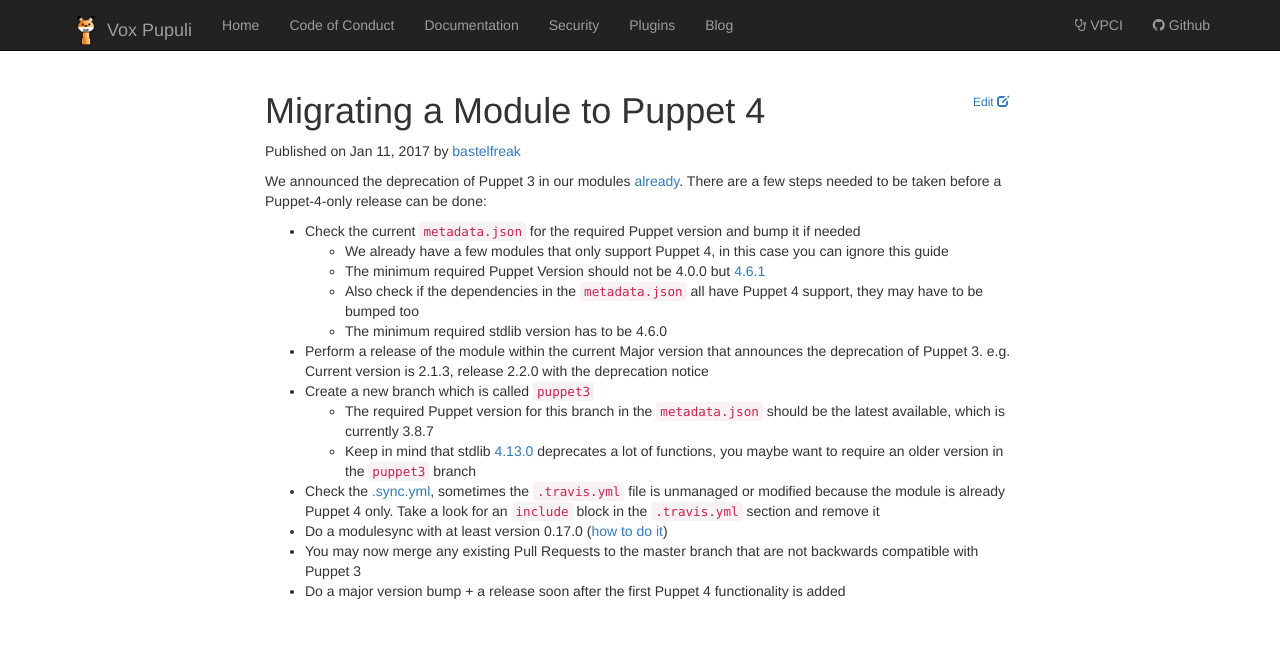
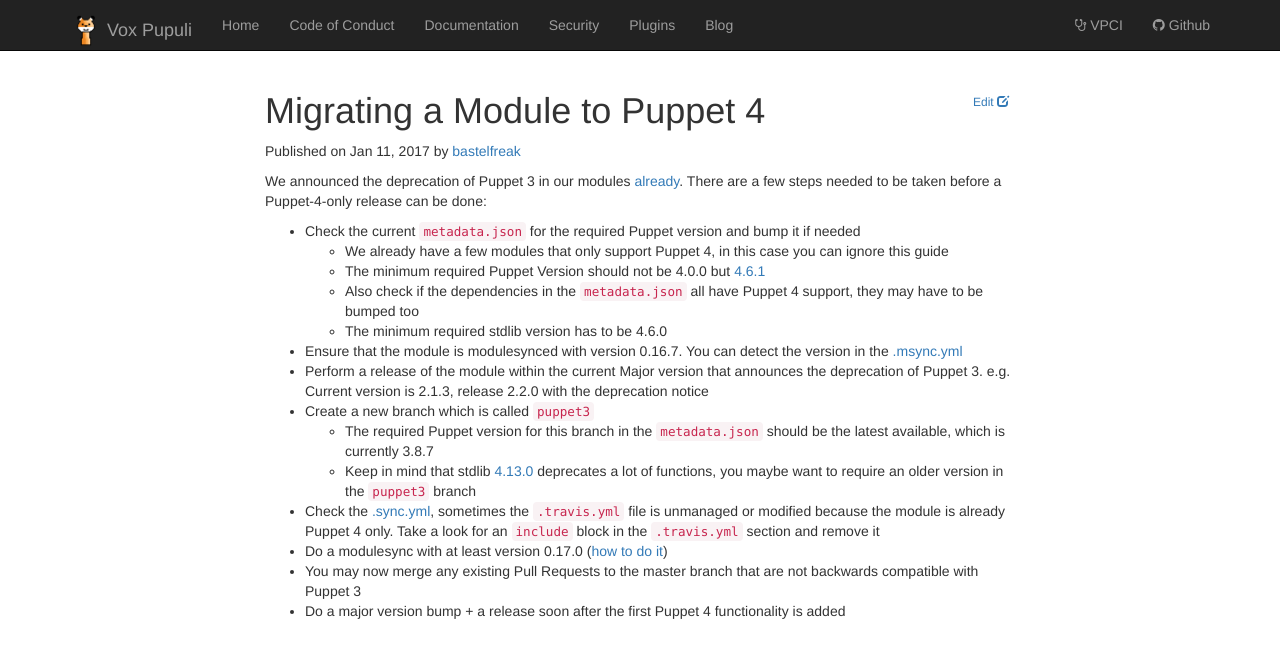
Before and after one commit to voxpupuli/voxpupuli.github.io, a Jekyll site: the page built from _posts/2017-01-11-migrating-to-puppet4.md, in a window 1280 px wide. Shown: the top 658 px of the page. Built offline with Jekyll 4.4.1, drawn with Linux system fonts in a browser that asks for light colours; nearby versions of some CDN libraries.

Commit message:
add note about needed modulesync
older version ship also an older rubocop conf. This will fail on travis

```diff
--- a/_posts/2017-01-11-migrating-to-puppet4.md
+++ b/_posts/2017-01-11-migrating-to-puppet4.md
@@ -16,6 +16,7 @@
   * The minimum required Puppet Version should not be 4.0.0 but [4.6.1](https://github.com/voxpupuli/community-triage/blob/master/modules/notes/2017-01-05.md#discussion)
   * Also check if the dependencies in the `metadata.json` all have Puppet 4 support, they may have to be bumped too
   * The minimum required stdlib version has to be 4.6.0
+* Ensure that the module is modulesynced with version 0.16.7. You can detect the version in the [.msync.yml](https://github.com/voxpupuli/puppet-zabbix/blob/master/.msync.yml)
 * Perform a release of the module within the current Major version that announces the deprecation of Puppet 3. e.g. Current version is 2.1.3, release 2.2.0 with the deprecation notice
 * Create a new branch which is called `puppet3`
   * The required Puppet version for this branch in the `metadata.json` should be the latest available, which is currently 3.8.7
```
